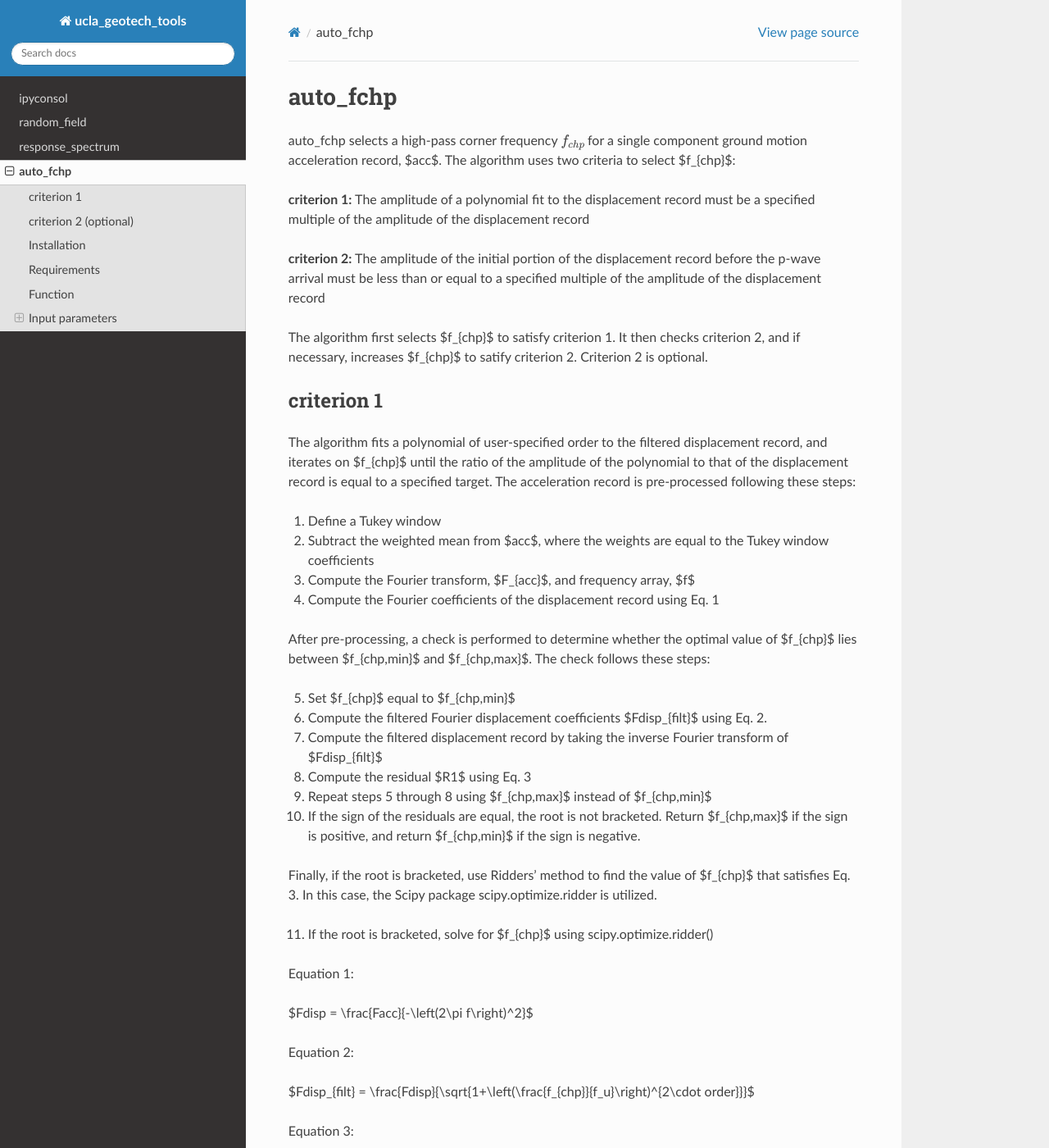
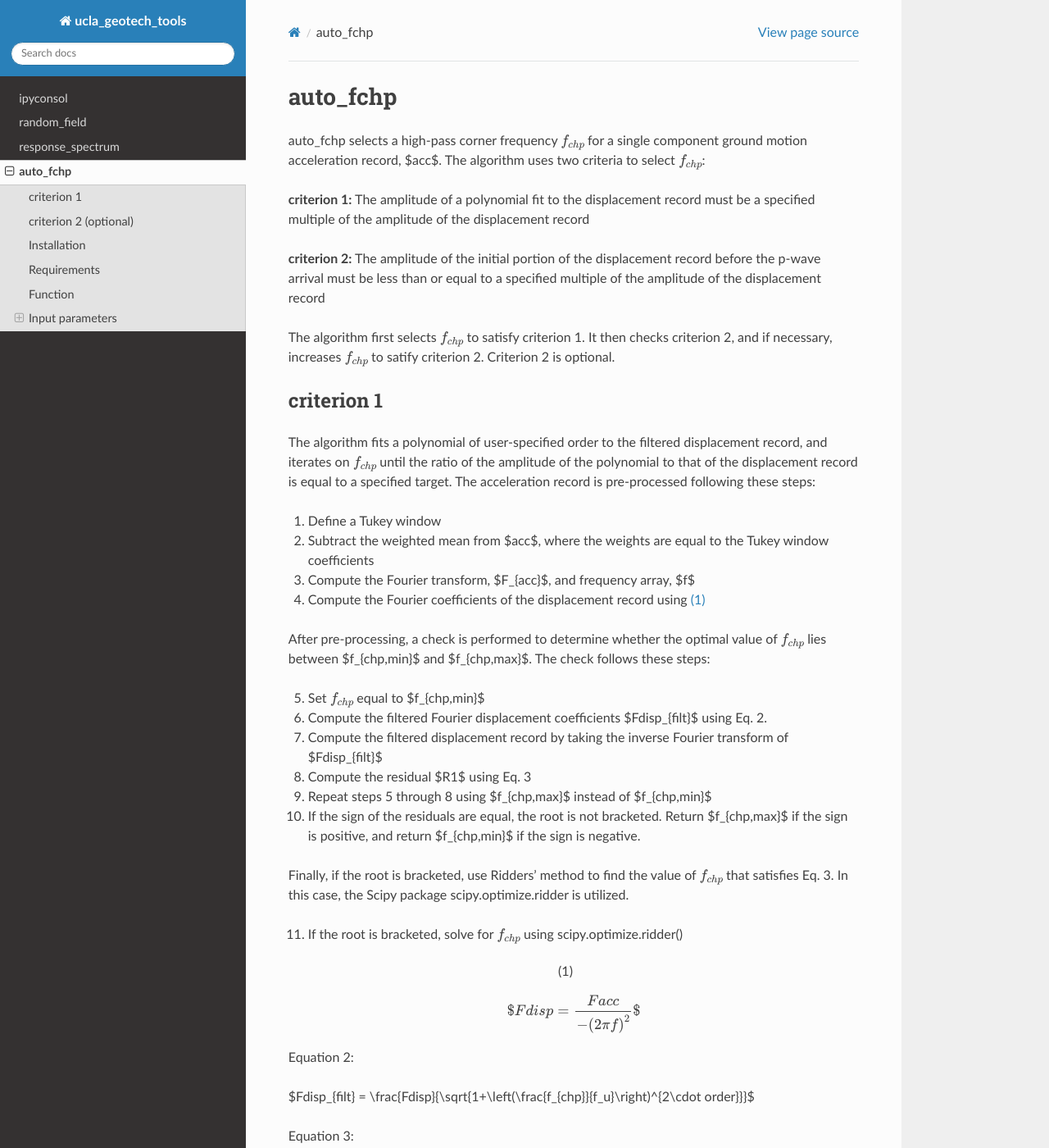
Before and after one commit to sjbrandenberg/ucla_geotech_tools, a Sphinx documentation site: the page built from docs/auto_fchp_README.md, in a window 1280 px wide and 1400 px high. Shown: the whole window at 82% size. Built offline with Sphinx 7.4.7 and the Read the Docs theme 2.0.0, drawn with Linux system fonts in a browser that asks for light colours; pages that are not in the unit, such as notebooks, are missing from menus; some of the changed lines change nothing that is shown.

Commit message:
Update auto_fchp_README.md

````diff
--- a/docs/auto_fchp_README.md
+++ b/docs/auto_fchp_README.md
@@ -1,37 +1,38 @@
 # auto_fchp
 
-auto_fchp selects a high-pass corner frequency {math}`f_{chp}` for a single component ground motion acceleration record, $acc$. The algorithm uses two criteria to select $f_{chp}$:
+auto_fchp selects a high-pass corner frequency {math}`f_{chp}` for a single component ground motion acceleration record, $acc$. The algorithm uses two criteria to select {math}`f_{chp}`:
 
 **criterion 1:** The amplitude of a polynomial fit to the displacement record must be a specified multiple of the amplitude of the displacement record
 
 **criterion 2:** The amplitude of the initial portion of the displacement record before the p-wave arrival must be less than or equal to a specified multiple of the amplitude of the displacement record
 
-The algorithm first selects $f_{chp}$ to satisfy criterion 1. It then checks criterion 2, and if necessary, increases $f_{chp}$ to satify criterion 2. Criterion 2 is optional.
+The algorithm first selects {math}`f_{chp}` to satisfy criterion 1. It then checks criterion 2, and if necessary, increases {math}`f_{chp}` to satify criterion 2. Criterion 2 is optional.
 
 ## criterion 1
-The algorithm fits a polynomial of user-specified order to the filtered displacement record, and iterates on $f_{chp}$  until the ratio of the amplitude of the polynomial to that of the displacement record is equal to a specified target. The acceleration record is pre-processed following these steps:
+The algorithm fits a polynomial of user-specified order to the filtered displacement record, and iterates on {math}`f_{chp}`  until the ratio of the amplitude of the polynomial to that of the displacement record is equal to a specified target. The acceleration record is pre-processed following these steps:
 
 1.	Define a Tukey window
 2.	Subtract the weighted mean from $acc$, where the weights are equal to the Tukey window coefficients
 3.	Compute the Fourier transform, $F_{acc}$, and frequency array, $f$
-4.  Compute the Fourier coefficients of the displacement record using Eq. 1
+4.  Compute the Fourier coefficients of the displacement record using {eq}`Fdisp`
 
-After pre-processing, a check is performed to determine whether the optimal value of $f_{chp}$ lies between $f_{chp,min}$ and $f_{chp,max}$. The check follows these steps:
+After pre-processing, a check is performed to determine whether the optimal value of {math}`f_{chp}` lies between $f_{chp,min}$ and $f_{chp,max}$. The check follows these steps:
 
-5. Set $f_{chp}$ equal to $f_{chp,min}$
+5. Set {math}`f_{chp}` equal to $f_{chp,min}$
 6. Compute the filtered Fourier displacement coefficients $Fdisp_{filt}$ using Eq. 2.
 7. Compute the filtered displacement record by taking the inverse Fourier transform of $Fdisp_{filt}$
 8. Compute the residual $R1$ using Eq. 3
 9. Repeat steps 5 through 8 using $f_{chp,max}$ instead of $f_{chp,min}$
 10. If the sign of the residuals are equal, the root is not bracketed. Return $f_{chp,max}$ if the sign is positive, and return $f_{chp,min}$ if the sign is negative.
 
-Finally, if the root is bracketed, use Ridders' method to find the value of $f_{chp}$ that satisfies Eq. 3. In this case, the Scipy package scipy.optimize.ridder is utilized.
+Finally, if the root is bracketed, use Ridders' method to find the value of {math}`f_{chp}` that satisfies Eq. 3. In this case, the Scipy package scipy.optimize.ridder is utilized.
 
-11. If the root is bracketed, solve for $f_{chp}$ using scipy.optimize.ridder()
+11. If the root is bracketed, solve for {math}`f_{chp}` using scipy.optimize.ridder()
 
-Equation 1:
-
+```{math}
+:label: Fdisp
 $Fdisp = \frac{Facc}{-\left(2\pi f\right)^2}$
+```
 
 Equation 2:
 
````
